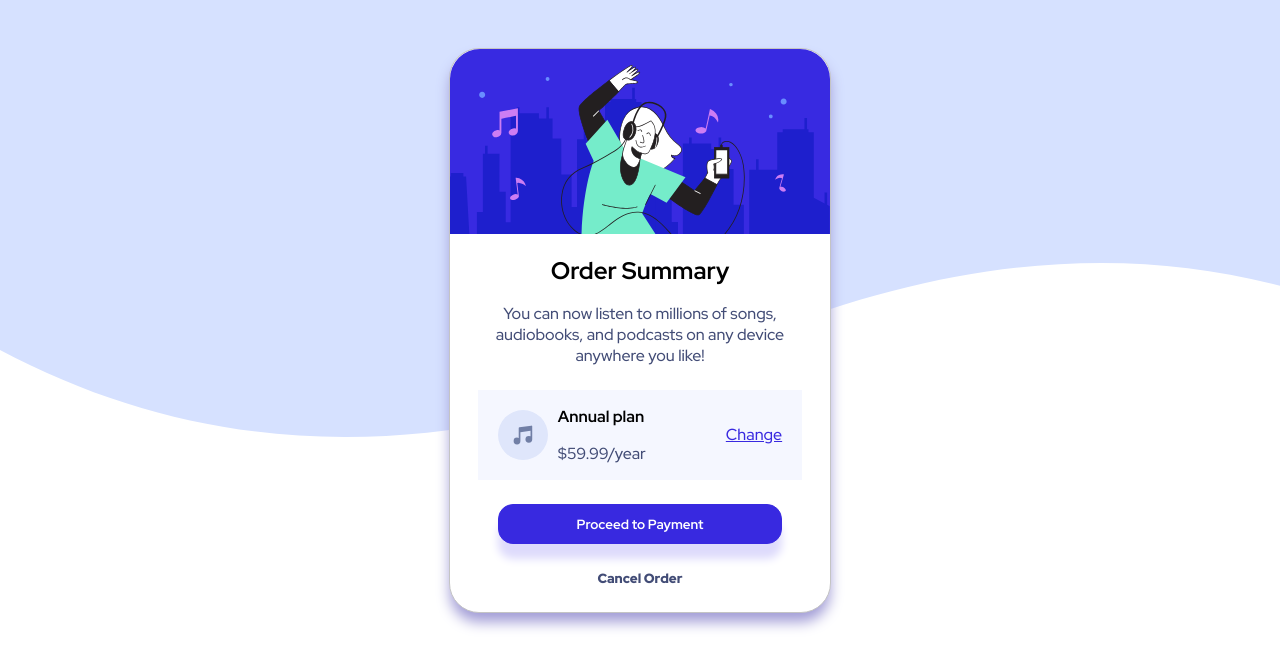
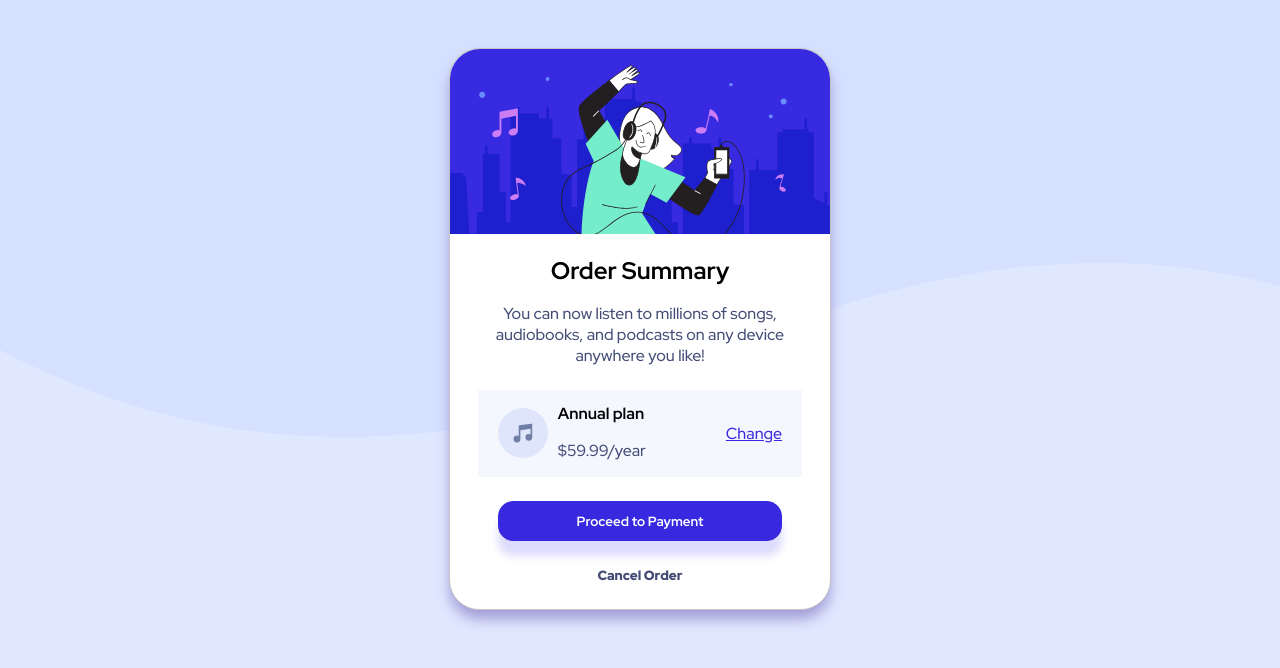
Before and after one commit to notorioustomijo/order-summary-component, a plain HTML site: page index.html in a window 1280 px wide. Drawn offline with Linux system fonts and the light colour scheme.

Commit message:
I added in a background-color property in the body element.
Also I changed the h3 heading to h2

```diff
--- a/index.html
+++ b/index.html
@@ -26,7 +26,7 @@
 
                     <img src="images/icon-music.svg" class="music-icon">
                     <div>
-                        <h3>Annual plan</h3>
+                        <h2>Annual plan</h2>
                         <p>$59.99/year</p>
                     </div>
                     <a href="#" class="change-plan">Change</a>
--- a/style.css
+++ b/style.css
@@ -4,6 +4,7 @@ body {
     background-size: auto;
     background-repeat: no-repeat;
     font-size: 1rem;
+    background-color:hsl(225, 100%, 94%);
 }
 
 .content {
@@ -75,7 +76,7 @@ p {
     margin-right: 10px;
 }
 
-h3 {
+h2 {
     font-size: 1rem;
     margin-bottom: 0;
 }
```
Also changed, not shown: images/second.png (added), 1 other file.
